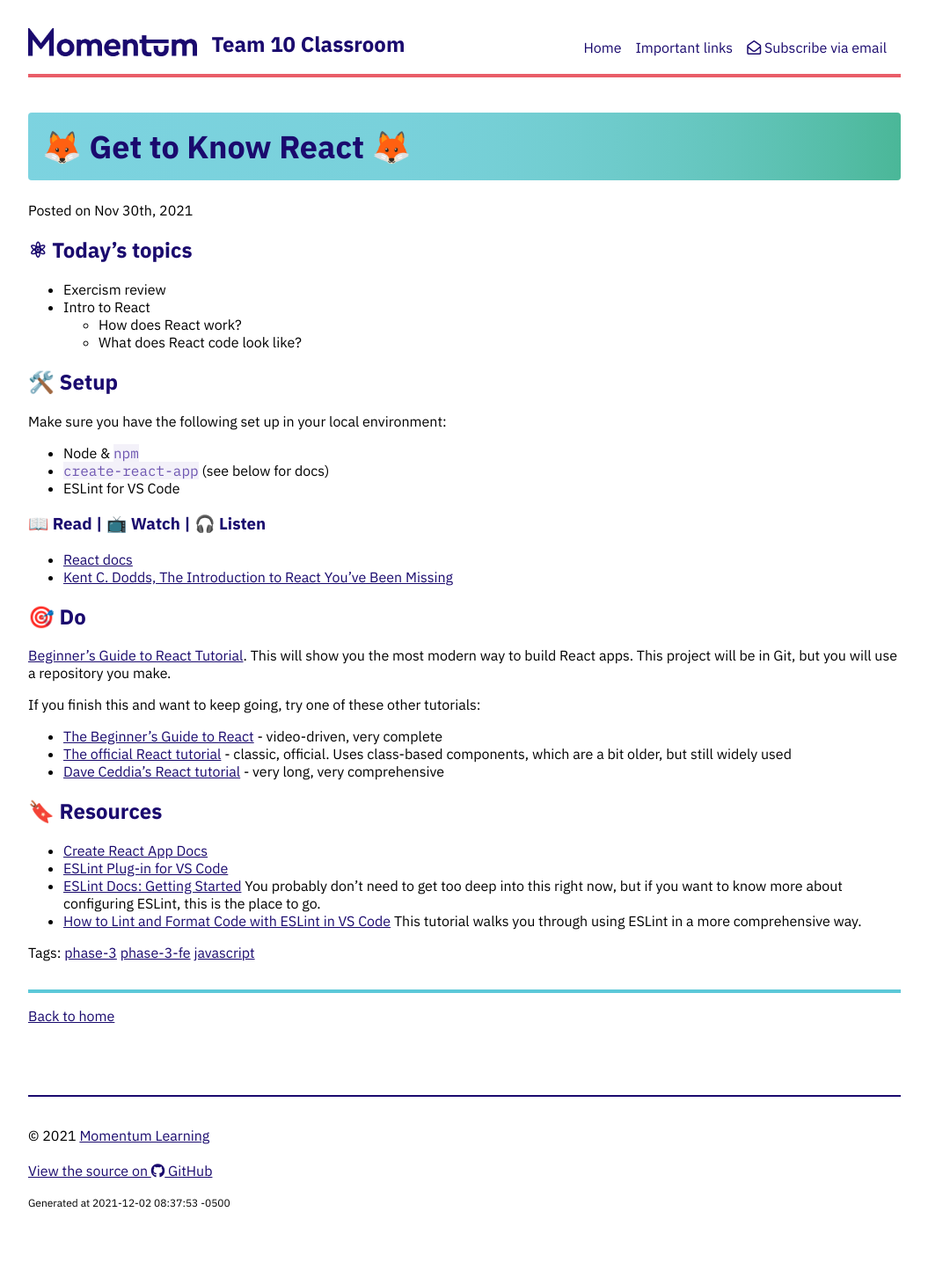
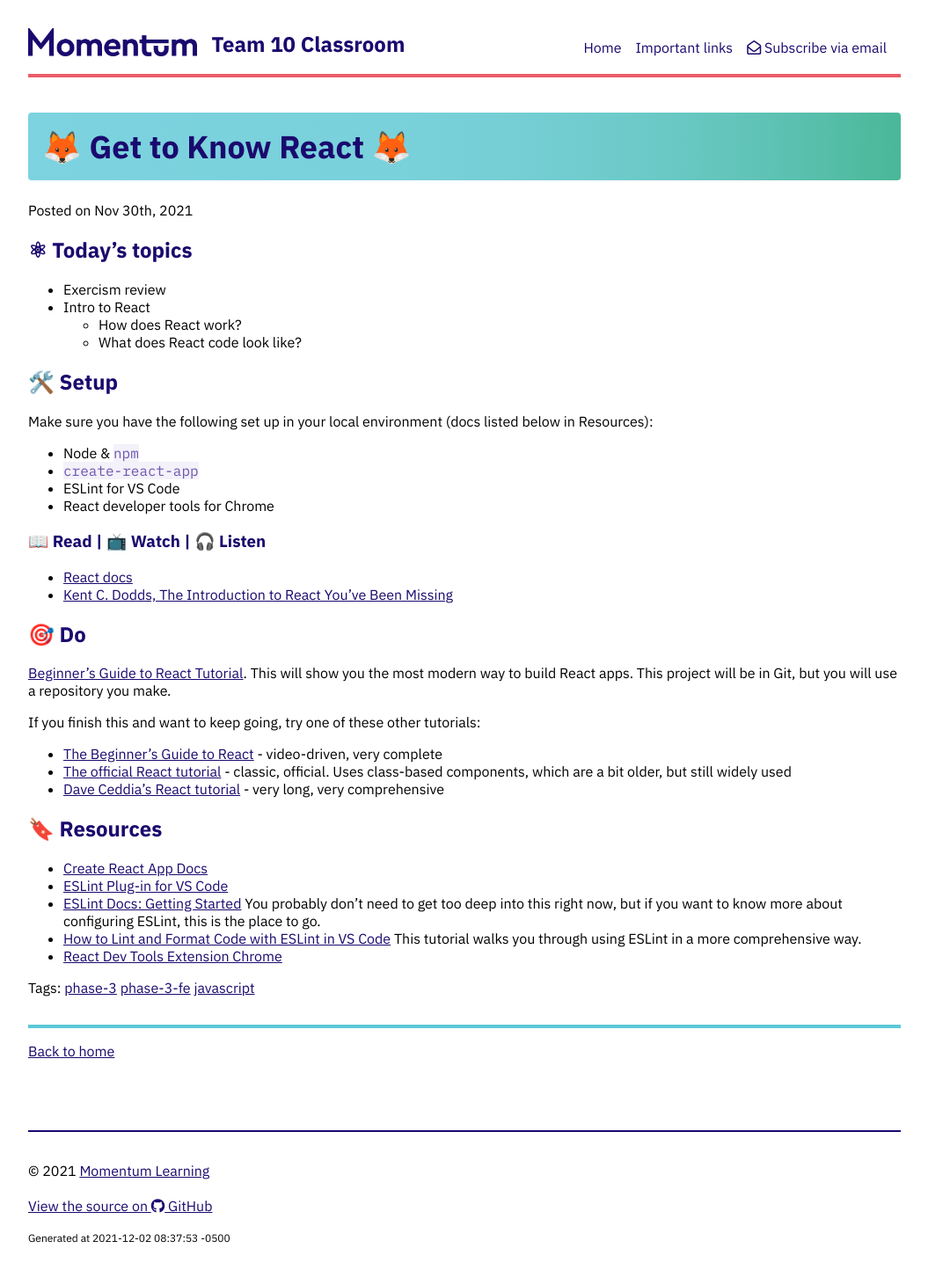
Before and after one commit to Momentum-Team-10/momentum-team-10.github.io, a Jekyll site: the page built from _posts/2021-11-30-fe-intro-react.md, in a window 1280 px wide. Shown: the whole page at 88% size, without its empty margins (112-1167 px from the left). Built offline with Jekyll 4.4.1, drawn with Linux system fonts in a browser that asks for light colours; nearby versions of some CDN libraries; before the commit the page ends 1421 px from its top, so only the background shows below that.

Commit message:
Add link to React developer tools

```diff
--- a/_posts/2021-11-30-fe-intro-react.md
+++ b/_posts/2021-11-30-fe-intro-react.md
@@ -13,11 +13,12 @@ tags: phase-3 phase-3-fe javascript
 
 ## 🛠️ Setup
 
-Make sure you have the following set up in your local environment:
+Make sure you have the following set up in your local environment (docs listed below in Resources):
 
 - Node & `npm`
-- `create-react-app` (see below for docs)
+- `create-react-app`
 - ESLint for VS Code
+- React developer tools for Chrome
 
 ### 📖 Read | 📺 Watch | 🎧 Listen
 
@@ -40,3 +41,4 @@ If you finish this and want to keep going, try one of these other tutorials:
 - [ESLint Plug-in for VS Code](https://marketplace.visualstudio.com/items?itemName=dbaeumer.vscode-eslint)
 - [ESLint Docs: Getting Started](https://eslint.org/docs/user-guide/getting-started) You probably don't need to get too deep into this right now, but if you want to know more about configuring ESLint, this is the place to go.
 - [How to Lint and Format Code with ESLint in VS Code](https://www.digitalocean.com/community/tutorials/linting-and-formatting-with-eslint-in-vs-code) This tutorial walks you through using ESLint in a more comprehensive way.
+- [React Dev Tools Extension Chrome](https://chrome.google.com/webstore/detail/react-developer-tools/fmkadmapgofadopljbjfkapdkoienihi?hl=en)
```
